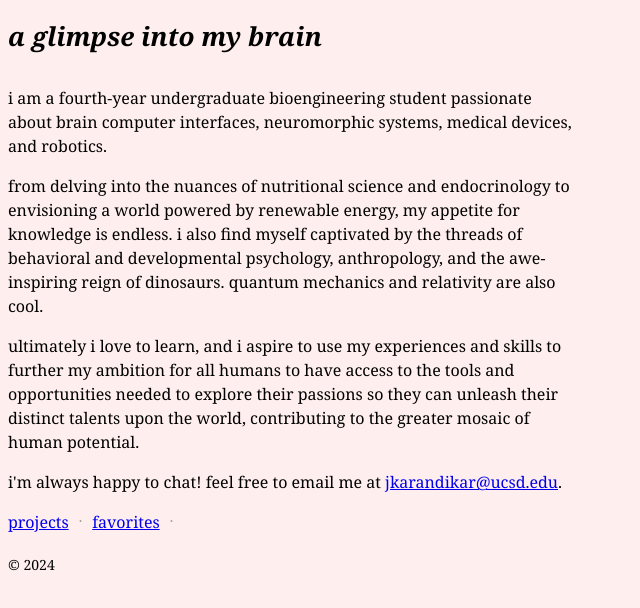
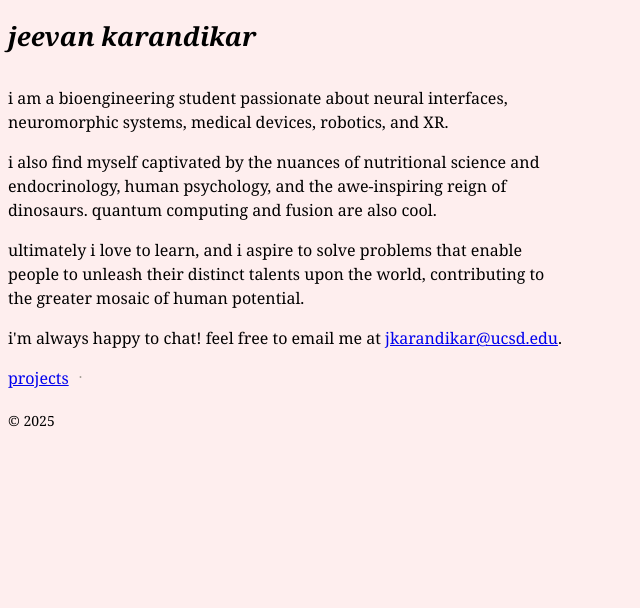
Before and after one commit to jeevankarandikar/jeevankarandikar.github.io, a plain HTML site: page index.html in a window 1280 px wide. Shown: the whole page, without its empty margins (0-640 px from the left). Drawn offline with Linux system fonts and the light colour scheme.

Commit message:
Update index.html
updated bio and footer to 2025

```diff
--- a/index.html
+++ b/index.html
@@ -8,20 +8,18 @@
 </head>
 <body>
     <div id="bio">
-        <h1>a glimpse into my brain</h1>
+        <h1>jeevan karandikar</h1>
         <p>
-            i am a fourth-year undergraduate bioengineering student passionate about brain computer interfaces,
-            neuromorphic systems, medical devices, and robotics.
+            i am a bioengineering student passionate about neural interfaces,
+            neuromorphic systems, medical devices, robotics, and XR.
         </p>
         <p>
-            from delving into the nuances of nutritional science and endocrinology to envisioning a world powered
-            by renewable energy, my appetite for knowledge is endless. i also find myself captivated by the threads of
-            behavioral and developmental psychology, anthropology, and the awe-inspiring reign of dinosaurs.
-            quantum mechanics and relativity are also cool.
+            i also find myself captivated by the nuances of nutritional
+            science and endocrinology, human psychology, and the awe-inspiring reign of dinosaurs.
+            quantum computing and fusion are also cool.
         </p>
         <p>
-            ultimately i love to learn, and i aspire to use my experiences and skills to further my ambition for all
-            humans to have access to the tools and opportunities needed to explore their passions so they can unleash
+            ultimately i love to learn, and i aspire to solve problems that enable people to unleash
             their distinct talents upon the world, contributing to the greater mosaic of human potential.
         </p>
         <p>
@@ -29,11 +27,10 @@
         </p>
         <ul class="inline-bulleted">
             <li><a href='projects.html'>projects</a></li>
-            <li><a href='favorites.html'>favorites</a></li>
         </ul>
     </div>
     <div id="footer">
-        &copy; 2024
+        &copy; 2025
     </div>
 </body>
 </html>
```
